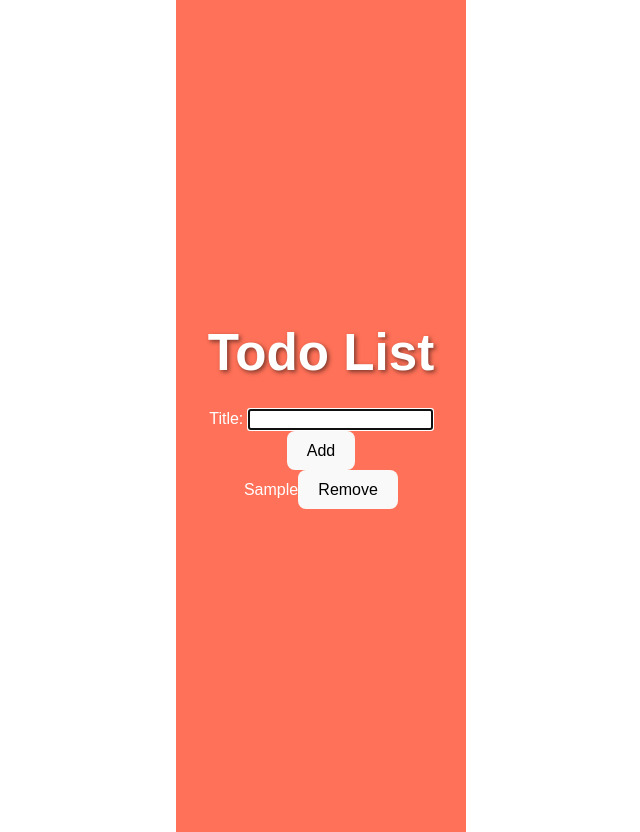
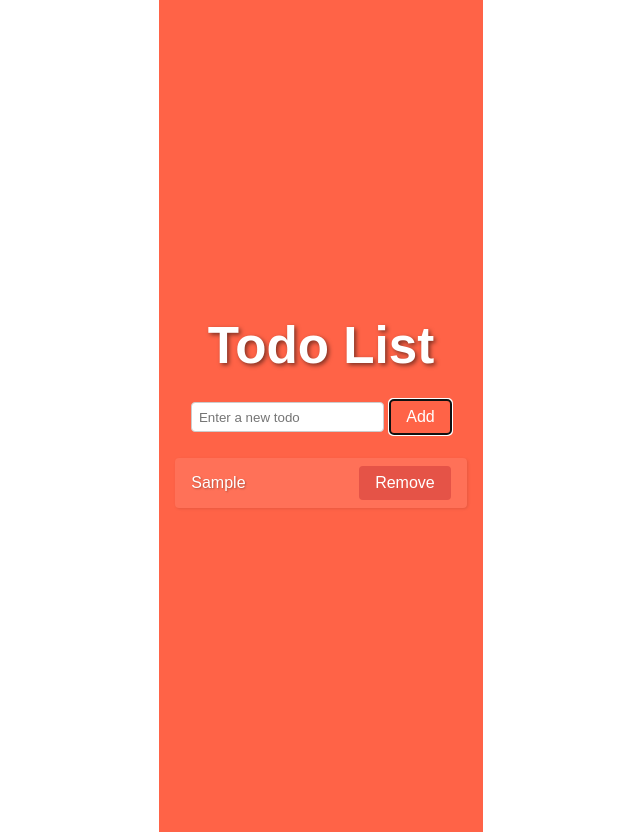
Before and after one commit to Abou2022/react-todo, a React (Vite) app: page / in a window 1280 px wide. Both pictures are taken after typing "Sample" into the empty fields and a click on the button "Add". Shown: the whole page, without its empty margins (319-959 px from the left). Built offline with nearby package versions, Linux system fonts and the light colour scheme.

Commit message:
css updated

```diff
--- a/src/AddTodoForm.jsx
+++ b/src/AddTodoForm.jsx
@@ -1,36 +1,31 @@
-import React, { Children, useState } from "react";
-import InputWithLabel from "./InputWithLabel";
+import React, { useState } from "react";
 
 const AddTodoForm = ({ onAddTodo }) => {
   const [todoTitle, setTodoTitle] = useState("");
 
-  function handleTitleChange(event) {
-    const newTodoTitle = event.target.value;
-    setTodoTitle(newTodoTitle);
-  }
+  const handleTitleChange = (event) => {
+    setTodoTitle(event.target.value);
+  };
 
-  function handleAddTodo(event) {
+  const handleAddTodo = (event) => {
     event.preventDefault();
-    const form = event.target;
-    const newTodo = {
-      title: todoTitle,
-      id: Date.now(),
-    };
-    onAddTodo(newTodo);
-    setTodoTitle("");
-  }
+    if (todoTitle.trim() !== "") {
+      const newTodo = { id: Date.now(), title: todoTitle.trim() };
+      onAddTodo(newTodo);
+      setTodoTitle("");
+    }
+  };
+
   return (
-    <div>
-      <form onSubmit={handleAddTodo}>
-        <InputWithLabel
-          todoTitle={todoTitle}
-          handleTitleChange={handleTitleChange}
-        >
-          Title:{" "}
-        </InputWithLabel>
-        <button>Add</button>
-      </form>
-    </div>
+    <form className="add-todo-form" onSubmit={handleAddTodo}>
+      <input
+        type="text"
+        value={todoTitle}
+        onChange={handleTitleChange}
+        placeholder="Enter a new todo"
+      />
+      <button type="submit">Add</button>
+    </form>
   );
 };
 
--- a/src/App.css
+++ b/src/App.css
@@ -1,5 +1,3 @@
-/* Ensure that the html and body occupy the full height of the viewport */
-
 html,
 body {
   height: 100%;
@@ -13,17 +11,16 @@ body {
   margin: 0 auto;
   padding: 2rem;
   text-align: center;
-  background-color: #ff7158; /* Tomato red background */
+  background-color: #ff6347;
   color: #fff;
   font-family: "Arial", sans-serif;
-  min-height: 100vh; /* Full viewport height */
+  min-height: 100vh;
   display: flex;
   flex-direction: column;
   justify-content: center;
   align-items: center;
 }
 
-/* Ensure the main container is full height */
 #root > div {
   width: 100%;
   display: flex;
@@ -31,40 +28,49 @@ body {
   align-items: center;
 }
 
-/* Center the todo list */
 ul {
-  list-style: none; /* Remove default bullets */
+  list-style: none;
   padding: 0;
   margin: 0;
   display: flex;
   flex-direction: column;
-  align-items: center; /* Center items horizontally */
+  align-items: center;
+  width: 100%;
 }
 
 .todo-item {
-  padding: 0.5em;
+  padding: 0.5em 1em;
   margin: 0.5em 0;
   border-radius: 4px;
   box-shadow: 1px 1px 3px rgba(0, 0, 0, 0.1);
   text-shadow: 1px 1px 2px rgba(0, 0, 0, 0.3);
-  background-color: #ff6347; /* Tomato red color */
+  background-color: #ff7158;
   color: #fff;
+  display: flex;
+  justify-content: space-between;
+  align-items: center;
+  width: 100%;
+  max-width: 600px;
 }
 
-/* Card styles */
-.card {
-  padding: 2em;
-  background: rgba(255, 255, 255, 0.8);
-  border-radius: 8px;
-  box-shadow: 0 4px 8px rgba(0, 0, 0, 0.1);
-  margin: 1em 0;
+.todo-item button {
+  background-color: #e55347;
+  border: none;
+  border-radius: 4px;
+  color: #fff;
+  padding: 0.5em 1em;
+  cursor: pointer;
+}
+
+.todo-item button:hover {
+  background-color: #d44233;
 }
 
 /* Main title styles */
 h1 {
   font-size: 2.5em;
   margin-bottom: 0.5em;
-  text-shadow: 2px 2px 4px rgba(0, 0, 0, 0.5); /* Shadow for the title */
+  text-shadow: 2px 2px 4px rgba(0, 0, 0, 0.5);
 }
 
 /* Responsive typography */
@@ -84,6 +90,10 @@ h1 {
 .add-todo-form {
   display: flex;
   align-items: center;
+  justify-content: center;
+  width: 100%;
+  max-width: 600px;
+  margin-bottom: 1em;
 }
 
 .add-todo-form input {
@@ -91,6 +101,7 @@ h1 {
   border: 1px solid #ccc;
   border-radius: 4px;
   margin-right: 0.5em;
+  flex: 1;
 }
 
 .add-todo-form button {
--- a/src/TodoList.jsx
+++ b/src/TodoList.jsx
@@ -3,20 +3,16 @@ import TodoListItem from "./TodoListItem";
 
 const TodoList = ({ todoList, onRemoveTodo }) => {
   return (
-    <>
     <ul>
-        {todoList.map(function ({ id, title }) {
-          return (
+      {todoList.map(({ id, title }) => (
         <TodoListItem
           key={id}
           title={title}
           onRemoveTodo={onRemoveTodo}
           id={id}
         />
-          );
-        })}
+      ))}
     </ul>
-    </>
   );
 };
 
--- a/src/TodoListItem.jsx
+++ b/src/TodoListItem.jsx
@@ -2,12 +2,10 @@ import React from "react";
 
 const TodoListItem = ({ title, onRemoveTodo, id }) => {
   return (
-    <div>
-      <li>
-        {title}
-        <button onClick={() => onRemoveTodo(id)}>Remove</button>{" "}
-      </li>
-    </div>
+    <li className="todo-item">
+      {title}
+      <button onClick={() => onRemoveTodo(id)}>Remove</button>
+    </li>
   );
 };
 
```
Lines whose indentation alone changed are shown as unchanged.
